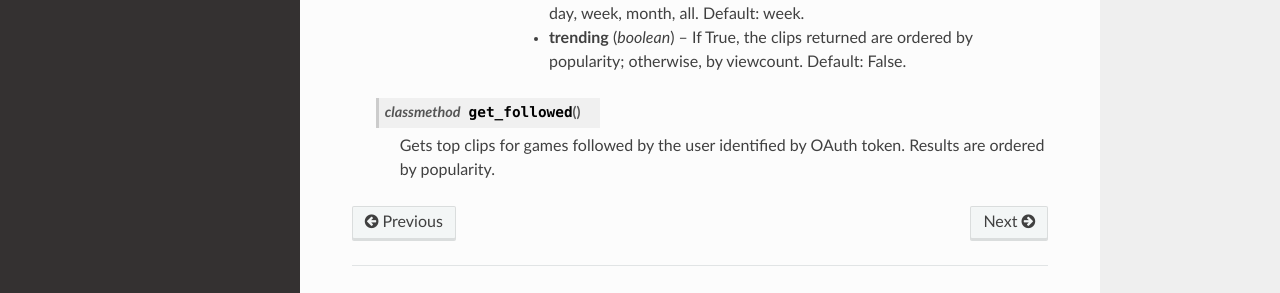
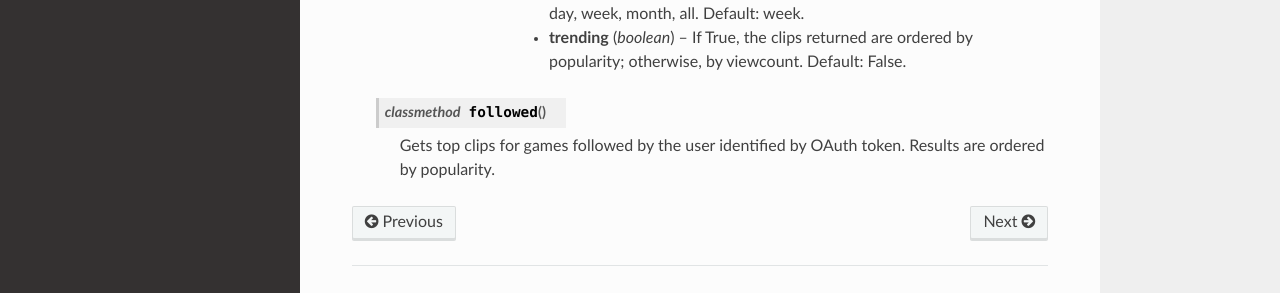
Before and after one commit to tsifrer/python-twitch-client, a Sphinx documentation site: the page built from docs/v5/clips.rst, in a window 1280 px wide and 1156 px high. Shown: the part 785-1078 px from the top of the window. Built offline with Sphinx 7.4.7 and the Read the Docs theme 2.0.0, drawn with Linux system fonts in a browser that asks for light colours.

Commit message:
Fix incorrect classmethod name

```diff
--- a/docs/v5/clips.rst
+++ b/docs/v5/clips.rst
@@ -27,7 +27,7 @@ Clips
         :param boolean trending: If True, the clips returned are ordered by popularity; otherwise, by viewcount. Default: False.
 
 
-    .. classmethod:: get_followed()
+    .. classmethod:: followed()
 
         Gets top clips for games followed by the user identified by OAuth token. Results are ordered by popularity.
 
```
